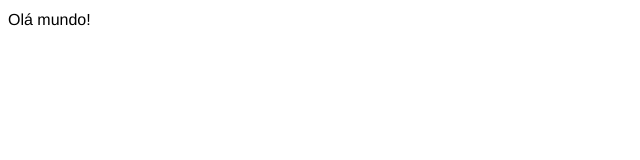
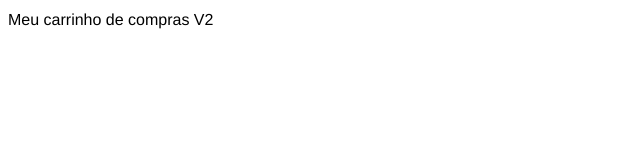
Before and after one commit to gabrielmds222/ShoppingCartVue, a Vue app: page / in a window 1280 px wide. Shown: the top 160 px of the page, without its empty margins (0-640 px from the left). Built offline with nearby package versions, Linux system fonts and the light colour scheme.

Commit message:
feat: Primeiras modificações do projeto em vue

```diff
--- a/src/App.vue
+++ b/src/App.vue
@@ -1,9 +1,7 @@
-<script setup lang="ts">
-</script>
+<script setup lang="ts"></script>
 
 <template>
-  <div>Olá mundo!</div>
+  <div>Meu carrinho de compras V2</div>
 </template>
 
-<style scoped>
-</style>
+<style scoped></style>
```
